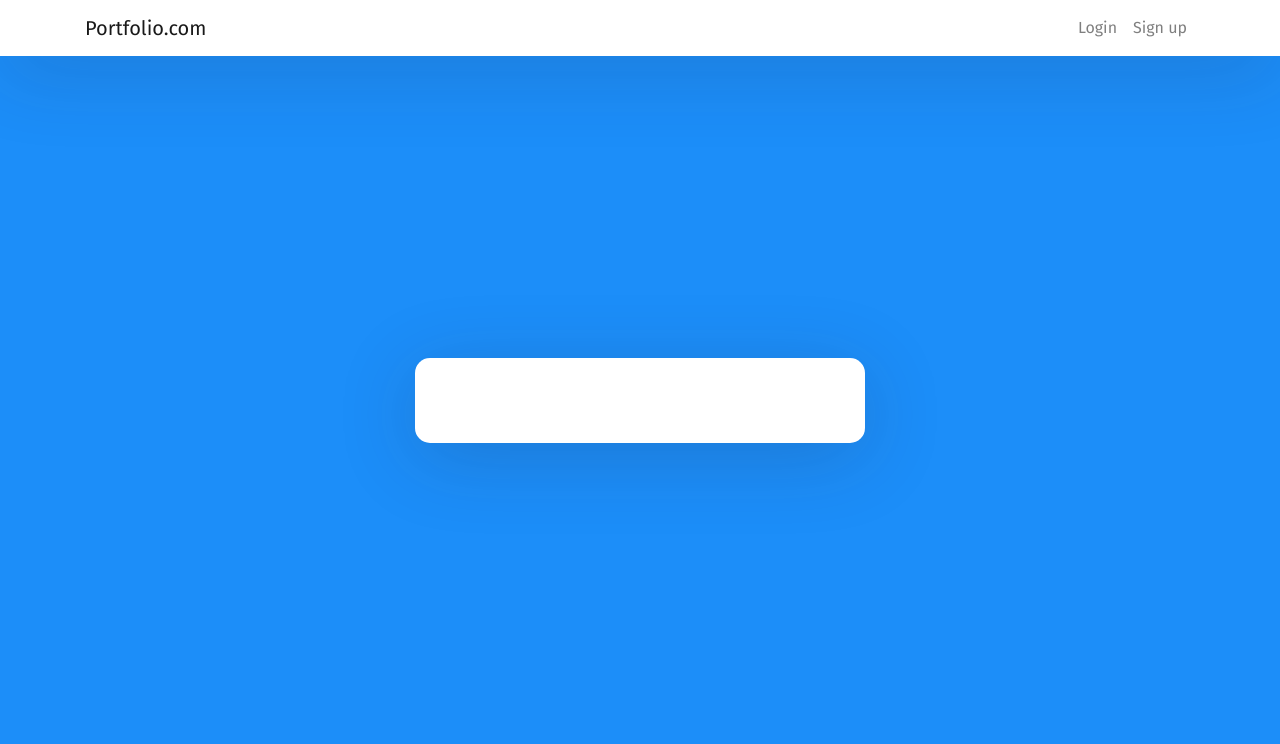
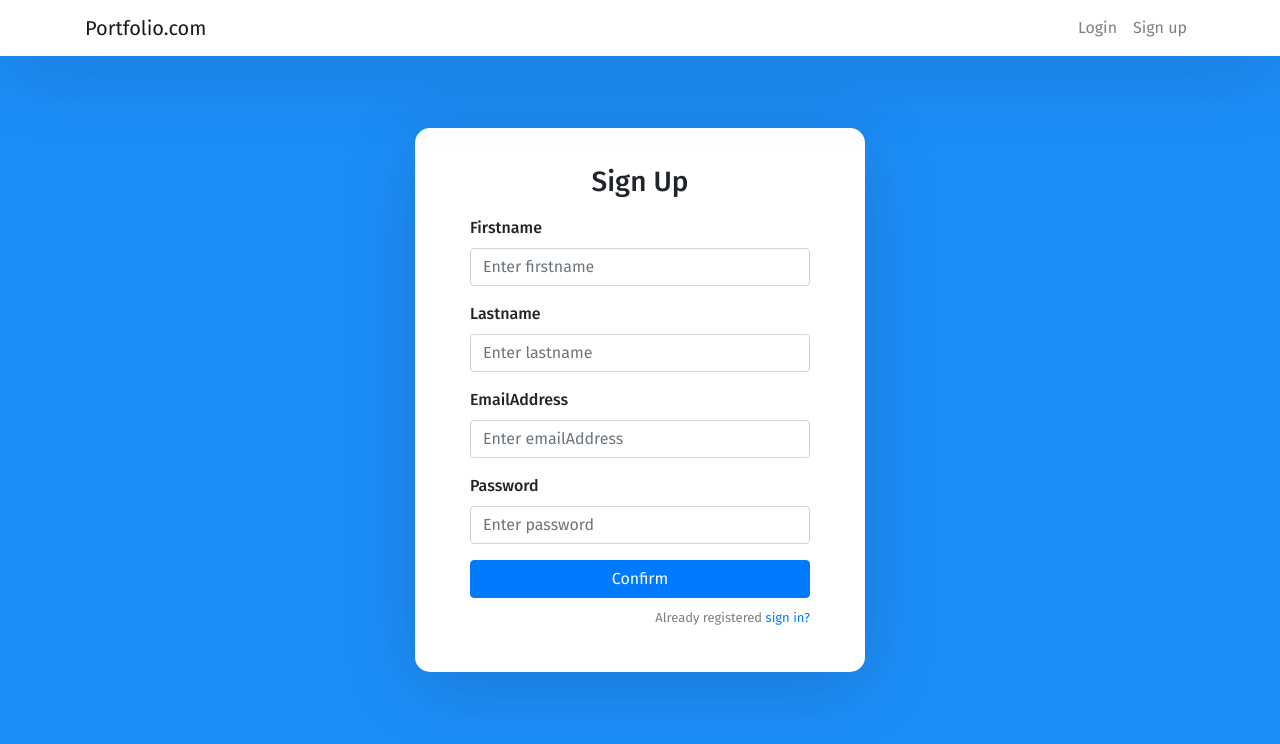
Before and after one commit to twentybottles/COVID19_Frontend, a React (Create React App) app: page /signup in a window 1280 px wide. Shown: the top 744 px of the page. Built offline with nearby package versions, Linux system fonts and the light colour scheme.

Commit message:
refactoring withFormik

```diff
--- a/src/LoginController.js
+++ b/src/LoginController.js
@@ -3,9 +3,10 @@ import { BrowserRouter, Route, Switch, Link } from 'react-router-dom'
 
 import Login from "./components/login.component";
 import SignUp from "./components/signup.component";
-import ConfirmSignUp from "./components/confirm.component";
 import ForgotPassword from "./components/forgotPassword.component";
 import Mypage from "./components/mypage.component";
+import SignUpConfirm from "./components/signupConfirm.component";
+import SignUpComplete from "./components/signupComplete.component";
 
 const LoginController = () => {
 	return (
@@ -20,7 +21,7 @@ const LoginController = () => {
                 <Link className="nav-link" to={"/"}>Login</Link>
               </li>
               <li className="nav-item">
-                <Link className="nav-link" to={"/sign-up"}>Sign up</Link>
+                <Link className="nav-link" to={"/signup"}>Sign up</Link>
               </li>
             </ul>
           </div>
@@ -32,7 +33,9 @@ const LoginController = () => {
           <Switch>
             <Route exact path='/' component={Login} />
             <Route exact path="/mypage" component={Mypage} />
-            <Route path="/sign-up" component={SignUp} />
+            <Route path="/signup" component={SignUp} />
+            <Route path="/signup-confirm" component={SignUpConfirm} />
+            <Route path="/signup-complete" component={SignUpComplete} />
             <Route path="/forgot-password" component={ForgotPassword} />
           </Switch>
         </div>
--- a/src/components/login.component.js
+++ b/src/components/login.component.js
@@ -1,23 +1,12 @@
 import React from 'react'
 import { Link } from 'react-router-dom';
-import { Button, Form, FormGroup, Label, Input as ReactstrapInput, FormFeedback } from 'reactstrap';
+import { Button, Form, FormGroup, Label } from 'reactstrap';
 import { withFormik, ErrorMessage, Field } from 'formik';
-import * as yup from 'yup';
+import * as Yup from 'yup';
 
-const Input = ({ name, ...others }) => (
-    <Field name={name} render={({ field }) => <ReactstrapInput {...field} {...others} />}/>);
-const ErrorFormFeedback = ({ name }) => (
-    <ErrorMessage name={name} component={({ children }) => <FormFeedback>{children}</FormFeedback>}/>);
-const ErrorInnerMessage = ({ name }) => (
-    <ErrorMessage name={name} component={({ children }) => (
-        <span className="text-danger" style={{ fontSize: '1.2rem' }}>{children}</span>)}/>);
 const Login = props => {
   const {
     values,
-    touched,
-    errors,
-    handleChange,
-    handleBlur,
     handleSubmit,
   } = props;
   return (
@@ -26,18 +15,17 @@ const Login = props => {
         <Form className="text-left" onSubmit={handleSubmit}>
             <FormGroup className="form-group">
                 <Label for="myUsername">Username</Label>
-                <Input type="email" className="form-control" id="myUsername" name="myUsername" placeholder="Enter email" />
-                <ErrorFormFeedback name="myUsername" />
+                <Field type="email" name="myUsername" className="form-control" autoComplete="email" placeholder="Enter email" />
+                <ErrorMessage name="myUsername" />
             </FormGroup>
             <FormGroup className="form-group">
                 <Label for="myPassword">Password</Label>
-                <input type="password" className="form-control" name="myPassword" id="myPassword" placeholder="Enter password" />
-                <ErrorFormFeedback name="myPassword" />
+                <Field type="password" name="myPassword" className="form-control" placeholder="Enter password" />
+                <ErrorMessage name="myPassword" />
             </FormGroup>
-            <FormGroup check className="form-group">
-                <Input type="checkbox" name="isAccepted" id="myCheck" />
-                <Label for="myCheck" check>Remember me</Label>
-                <span className="ml-3"><ErrorInnerMessage name="isAccepted" /></span>
+            <FormGroup className="form-group">
+                <Field type="checkbox" name="isAutoLogin" checked={values.isAutoLogin} />
+                <Label for="autoLogin" className="ml-2">Remember me</Label>
             </FormGroup>
             <Button type="submit" className="btn-block" color="primary">Submit</Button>
         </Form>
@@ -46,30 +34,32 @@ const Login = props => {
   );
 };
 const MyEnhancedForm = withFormik({
-    mapPropsToValues: props => ({myUsername: '', myPassword: '', isAccepted: false}),
-
-    validate: values => {
-        const errors = {};
-        if (!values.myUsername) {
-            return errors.myUsername = 'Required';
-        }
-    },
-
-    handleSubmit: (values, { props, resetForm, setSubmitting }) => {
-
-        setSubmitting(false);
-        resetForm();
+    mapPropsToValues: props => ({myUsername: '', myPassword: '', isAutoLogin: false}),
+    validationSchema: Yup.object().shape({
+        myUsername: Yup.string().min(10, 'Username is too short')
+                                .max(30, 'Username is too long')
+                                .required('Username is required'),
+        myPassword: Yup.string().min(8, 'myPassword is too short')
+                                .max(10, 'myPassword is too long')
+                                .required('myPassword is required')
+    }),
+    handleSubmit: (values, { props }) => {
+        // fetch('http://example.com',{
+        //     method: "POST",
+        //     body: JSON.stringify(userData),
+        //     headers: {
+        //       'Accept': 'application/json',
+        //       'Content-Type': 'application/json'
+        //     },
+        // }).then(response => {
+        //     response.json().then(data =>{
+        //       console.log("Successful" + data);
+        //     })
+        // });
         props.history.push({
             pathname: '/mypage',
-            search: '?query=abc',
-            state: { myUsername: values.myUsername }
+            state: { myUsername: values.myUsername, myPassword: values.myPassword}
         })
-
-        // setTimeout(() => {
-        //   alert(JSON.stringify(values, null, 2));
-        //   setSubmitting(false);
-        // }, 1000);
     },
-
 })(Login);
 export default MyEnhancedForm;
--- a/src/components/mypage.component.js
+++ b/src/components/mypage.component.js
@@ -1,7 +1,6 @@
 import React from 'react'
-import { Link } from 'react-router-dom';
-import { Button, Form, FormGroup, Label, Input as ReactstrapInput, FormFeedback } from 'reactstrap';
-import { withFormik, ErrorMessage, Field } from 'formik';
+import { Button, Form, FormGroup, Label } from 'reactstrap';
+import { withFormik, Field } from 'formik';
 import * as yup from 'yup';
 
 const Mypage = props => {
@@ -10,7 +9,6 @@ const Mypage = props => {
     touched,
     errors,
     handleChange,
-    handleBlur,
     handleSubmit,
   } = props;
   return (
@@ -23,34 +21,25 @@ const Mypage = props => {
             <FormGroup className="form-group">
                 <Label for="myPassword">{props.location.state.myUsername}</Label>
             </FormGroup>
-            <FormGroup check className="form-group">
-                <Label for="myCheck" check>Remember me</Label>
-            </FormGroup>
-            <Button type="submit" className="btn-block" color="primary">Submit</Button>
+            <Button type="submit" className="btn-block" color="primary">Search</Button>
         </Form>
-        <p className="text-right"><Link to="/mypage">Forgot password</Link></p>
     </div>
   );
 };
 const MyEnhancedForm = withFormik({
-
-    validate: values => {
-        const errors = {};
-        if (!values.myUsername) {
-            return errors.myUsername = 'Required';
-        }
+    handleSubmit: (values, { props }) => {
+        // fetch('http://example.com',{
+        //     method: "POST",
+        //     body: JSON.stringify(userData),
+        //     headers: {
+        //       'Accept': 'application/json',
+        //       'Content-Type': 'application/json'
+        //     },
+        // }).then(response => {
+        //     response.json().then(data =>{
+        //       console.log("Successful" + data);
+        //     })
+        // });
     },
-
-    handleSubmit: (values, { props, resetForm, setSubmitting }) => {
-
-        setSubmitting(false);
-        resetForm();
-        props.history.push('/forgot-password')
-        // setTimeout(() => {
-        //   alert(JSON.stringify(values, null, 2));
-        //   setSubmitting(false);
-        // }, 1000);
-    },
-
 })(Mypage);
 export default MyEnhancedForm;
--- a/src/components/signup.component.js
+++ b/src/components/signup.component.js
@@ -1,52 +1,64 @@
 import React from 'react'
 import { Link } from 'react-router-dom'
-import { Button, Form, FormGroup, Label, Input as ReactstrapInput, FormFeedback } from 'reactstrap';
+import { Button, Form, FormGroup, Label } from 'reactstrap';
 import { withFormik, ErrorMessage, Field } from 'formik';
-import * as yup from 'yup';
+import * as Yup from 'yup';
 
-const Input = ({ name, ...others }) => (
-    <Field name={name} render={({ field }) => <ReactstrapInput {...field} {...others} />}/>);
-const ErrorFormFeedback = ({ name }) => (
-    <ErrorMessage name={name} component={({ children }) => <FormFeedback>{children}</FormFeedback>}/>);
-const SignUp = ({handleSubmit, handleReset, isSubmitting, dirty, errors, touched, history}) => (
+const SignUp = props => {
+  const {
+    handleSubmit,
+  } = props;
+  return (
     <div className="mx-auto">
         <h3>Sign Up</h3>
         <Form className="text-left" onSubmit={handleSubmit}>
             <FormGroup className="form-group">
                 <Label for="First name">Firstname</Label>
-                <input type="text" className="form-control" id="Firstname" name="Firstname" placeholder="First name" />
-                <ErrorFormFeedback name="Firstname" />
+                <Field type="text" name="firstname" className="form-control" autoComplete="firstname" placeholder="Enter firstname" />
+                <ErrorMessage name="firstname" />
             </FormGroup>
             <FormGroup className="form-group">
                 <Label for="Last name">Lastname</Label>
-                <input type="text" className="form-control" id="Lastname" name="Lastname" placeholder="Last name" />
-                <ErrorFormFeedback name="Lastname" />
+                <Field type="text" name="lastname" className="form-control" autoComplete="lastname" placeholder="Enter lastname" />
+                <ErrorMessage name="lastname" />
             </FormGroup>
             <FormGroup className="form-group">
-                <Label for="myUsername">Username</Label>
-                <Input type="email" className="form-control" id="emailAddress" name="emailAddress" placeholder="Enter email" valid={dirty && !errors.emailAddress} invalid={touched.emailAddress && !!errors.emailAddress}/>
-                <ErrorFormFeedback name="email" />
+                <Label for="emailAddress">EmailAddress</Label>
+                <Field type="email" name="emailAddress" className="form-control" autoComplete="emailAddress" placeholder="Enter emailAddress" />
+                <ErrorMessage name="emailAddress" />
             </FormGroup>
             <FormGroup className="form-group">
                 <Label for="password">Password</Label>
-                <input autoComplete="off" type="password" className="form-control" name="password" id="password" placeholder="Enter password"/>
-                <ErrorFormFeedback name="password" />
+                <Field type="text" name="password" className="form-control" autoComplete="password" placeholder="Enter password" />
+                <ErrorMessage name="password" />
             </FormGroup>
-            <Button type="submit" className="btn-block" color="primary" disabled={isSubmitting}>Confirm</Button>
+            <Button type="submit" className="btn-block" color="primary" >Confirm</Button>
         </Form>
         <p className="text-right">Already registered <Link to="/">sign in?</Link></p>
     </div>
-);
-
+    );
+};
 const MyEnhancedForm = withFormik({
-    mapPropsToValues: () => ({Firstname: '', Lastname: '', emailAddress: '', password: ''}),
-    handleSubmit: (values, { setSubmitting }) => {
-        setTimeout(() => {alert(JSON.stringify(values, null, 2));setSubmitting(false);}, 3000);
-        console.log('SUBMIT:', values);
+    mapPropsToValues: props => ({firstname: '', lastname: '', emailAddress: '', password: ''}),
+    validationSchema: Yup.object().shape({
+        firstname: Yup.string().min(1, 'firstname is too short')
+                                .max(10, 'firstname is too long')
+                                .required('firstname is required'),
+        lastname: Yup.string().min(1, 'lastname is too short')
+                                .max(10, 'lastname is too long')
+                                .required('lastname is required'),
+        emailAddress: Yup.string().min(10, 'emailAddress is too short')
+                                .max(30, 'emailAddress is too long')
+                                .required('emailAddress is required'),
+        password: Yup.string().min(8, 'password is too short')
+                                .max(10, 'password is too long')
+                                .required('password is required')
+    }),
+    handleSubmit: (values, { props }) => {
+        props.history.push({
+            pathname: '/signup-confirm',
+            state: { firstname: values.firstname, lastname: values.lastname, emailAddress: values.emailAddress, password: values.password}
+        })
     },
-    validationSchema: yup.object().shape({
-        emailAddress: yup.string().min(3, 'A email must contain more than 3 characters').required('Enter a username'),
-        password: yup.string().min(8, 'A password must contain more than 8 characters').required('Enter a password'),
-    }),
 })(SignUp);
 export default MyEnhancedForm;
--- /dev/null
+++ b/src/components/signupComplete.component.js
@@ -0,0 +1,23 @@
+import React from 'react'
+import { Button, Form } from 'reactstrap';
+import { withFormik } from 'formik';
+
+const SignUpComplete = props => {
+  const {
+    handleSubmit,
+  } = props;
+  return (
+    <div className="mx-auto">
+        <h3>SignUp Complete</h3>
+        <Form className="text-left" onSubmit={handleSubmit}>
+            <Button type="submit" className="btn-block" color="primary">Top</Button>
+        </Form>
+    </div>
+  );
+};
+const MyEnhancedForm = withFormik({
+    handleSubmit: props => {
+        props.history.push({pathname: '/'})
+    },
+})(SignUpComplete);
+export default MyEnhancedForm;
--- /dev/null
+++ b/src/components/signupConfirm.component.js
@@ -0,0 +1,43 @@
+import React from 'react'
+import { Button, Form, FormGroup, Label } from 'reactstrap';
+import { withFormik } from 'formik';
+
+const SignUpConfirm = props => {
+  const {
+    values,
+    handleSubmit,
+  } = props;
+  return (
+    <div className="mx-auto">
+        <h3>Sign Confirm</h3>
+        <Form className="text-left" onSubmit={handleSubmit}>
+            <FormGroup className="form-group">
+                <Label for="firstname">First Name</Label>
+                <p>{values.location.state.firstname}</p>
+            </FormGroup>
+            <FormGroup className="form-group">
+                <Label for="lastname">Last Name</Label>
+                <p>{values.location.state.lastname}</p>
+            </FormGroup>
+            <FormGroup className="form-group">
+                <Label for="myUsername">Username</Label>
+                <p>{values.location.state.emailAddress}</p>
+            </FormGroup>
+            <FormGroup className="form-group">
+                <Label for="password">Password</Label>
+                <p>{values.location.state.password}</p>
+            </FormGroup>
+            <Button className="btn-block" color="secondary" onClick={() => props.history.goBack()}>Back</Button>
+            <Button type="submit" className="btn-block" color="primary">Submit</Button>
+        </Form>
+    </div>
+  );
+};
+const MyEnhancedForm = withFormik({
+    handleSubmit: props => {
+        props.history.push({
+            pathname: '/signup-complete'
+        })
+    },
+})(SignUpConfirm);
+export default MyEnhancedForm;
```
Also changed, not shown: src/components/confirm.component.js (deleted, +0 -41 lines), src/index.css (+10 -0 lines).
